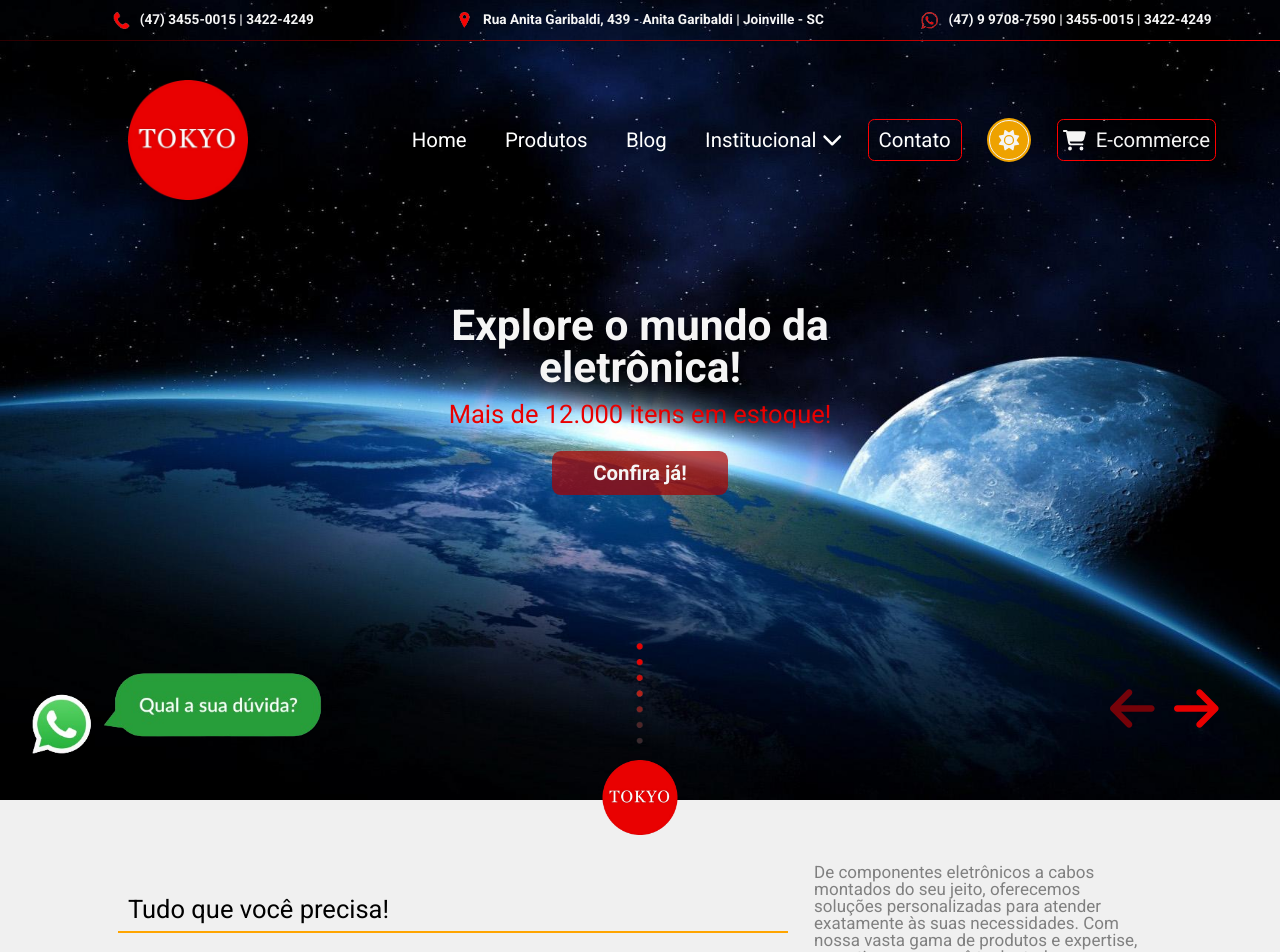
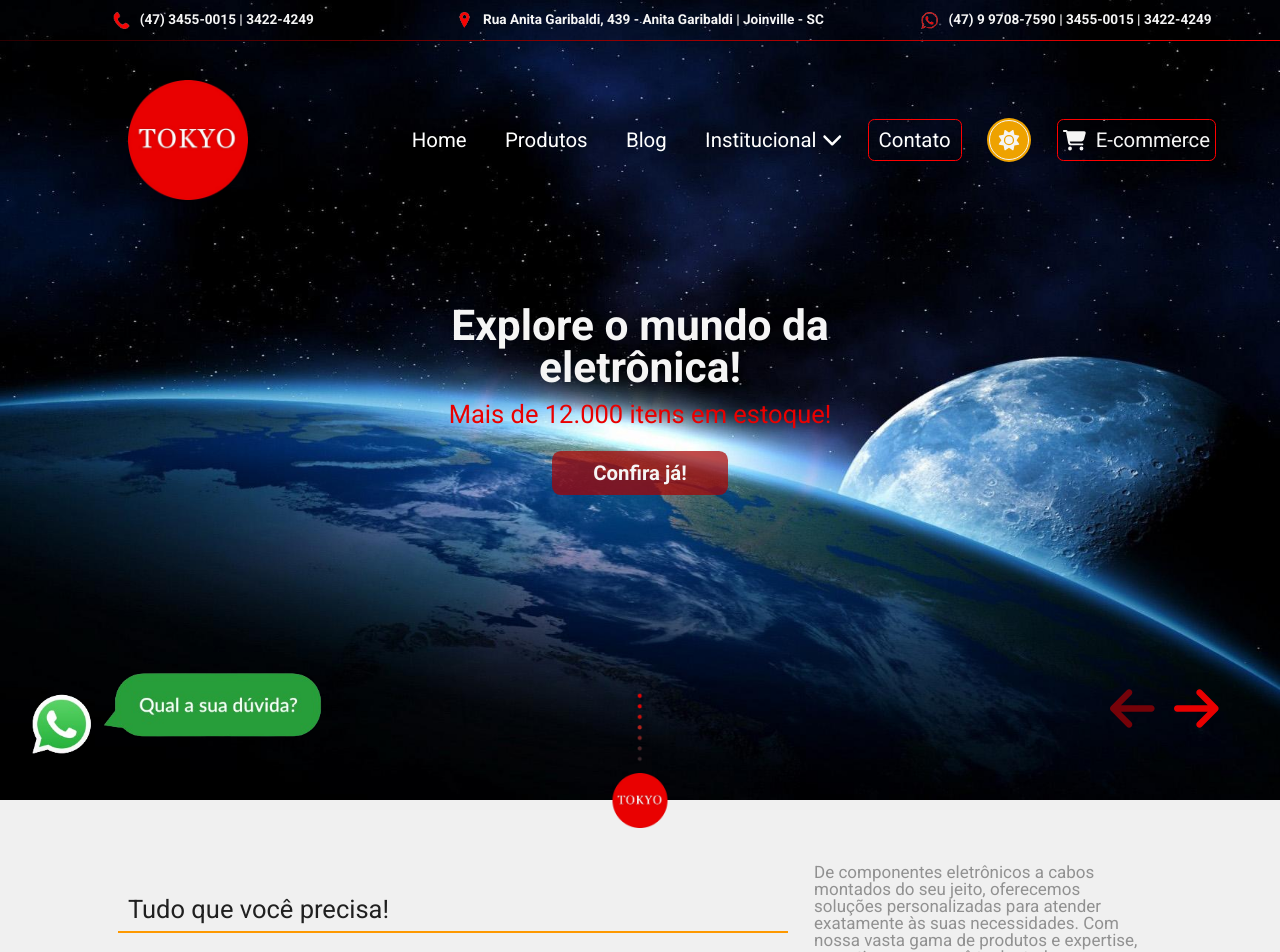
Before and after one commit to WesleySardi/projeto-TokyoComponentesLTDA, a React (Create React App) app: page /home in a window 1280 px wide. Shown: the top 952 px of the page. Built offline with nearby package versions, Linux system fonts and the light colour scheme.

Commit message:
Melhorias na estilização de componentes e inserção de novas variáveis no arquivo Theme.

```diff
--- a/src/components/banners/FormBanner.jsx
+++ b/src/components/banners/FormBanner.jsx
@@ -296,7 +296,7 @@ padding: 0px 10px;
 `;
 
 const SendButton = styled.button`
-background-color: green;
+background-color: ${props => props.theme.colors.lightGreen};
 color: ${props => props.theme.colors.white};
 padding: 15px;
 border: none;
@@ -305,6 +305,11 @@ cursor: pointer;
 margin: 0 auto;
 margin-top: 15px;
 width: 30%;
+transition: transform 0.1s ease-in-out;
+
+&:hover {
+    transform: scale(1.05);
+}
 
 @media ${props => props.theme.breakpoints.tablet} {
   font-size: 1.2rem;
@@ -551,12 +556,20 @@ function FormBanner() {
                       setPopupType("success");
                       setPopupTitle("Sucesso");
                       setPopupText("Dados enviados com sucesso!");
+
+                      setText("");
+                      setEmail("");
+                      setPhone("");
                     }, 2000);
                   } else {
                     setPopupType("success");
                     setPopupTitle("Sucesso");
                     setPopupText("Dados enviados com sucesso!");
                     setIsPopupActive(true);
+
+                    setText("");
+                    setEmail("");
+                    setPhone("");
                   }
                 } else {
                   setPopupType("alert");
--- a/src/components/cards/Cards.jsx
+++ b/src/components/cards/Cards.jsx
@@ -40,7 +40,7 @@ const FirstPart = styled.div`
 const Line = styled.div`
   width: 85%;
   height: 2px;
-  background-color: orange;
+  background-color: ${props => props.theme.colors.orange};
   margin-left: 15%;
 
   @media ${props => props.theme.breakpoints.mobile} {
@@ -96,7 +96,7 @@ const SecondPart = styled.div`
 
 const UpperText = styled.p`
     font-size: 1.15rem;
-    color: ${props => props.isDarkMode ? props => props.theme.colors.white : 'grey'};
+    color: ${props => props.isDarkMode ? props => props.theme.colors.white : props => props.theme.colors.grey};
 
     @media ${props => props.theme.breakpoints.hugeDesktop} {
         font-size: 1.1rem;
@@ -134,6 +134,7 @@ const Card = styled.div`
     flex-direction: column;
     position: relative;
     cursor: pointer;
+    background-color: ${props => props.isDarkMode ? props => props.theme.colors.lightBlack : props => props.theme.colors.lightWhite};
 
     @media ${props => props.theme.breakpoints.mobile} {
         width: 80%;
@@ -142,9 +143,9 @@ const Card = styled.div`
     }
 
     &:hover {
-        border-color: orange;
+        border-color: ${props => props.theme.colors.orange};
         button {
-        background-color: orange;
+        background-color: ${props => props.theme.colors.orange};
         }
   }
 `;
@@ -160,7 +161,7 @@ const CardTitle = styled.h3`
     font-weight: bold;
     font-size: 1.15rem;
     padding: 0 1vw;
-    color: ${props => props.isDarkMode ? 'orange' : props => props.theme.colors.black};
+    color: ${props => props.isDarkMode ? props => props.theme.colors.orange : props => props.theme.colors.black};
 
     @media ${props => props.theme.breakpoints.hugeDesktop} {
         font-size: 1.1rem;
@@ -192,7 +193,7 @@ const CardTitle = styled.h3`
 const CardText = styled.p`
     text-align: left;
     font-size: 1rem;
-    color: ${props => props.isDarkMode ? props => props.theme.colors.white : 'grey'};
+    color: ${props => props.isDarkMode ? props => props.theme.colors.white : props => props.theme.colors.grey};
     padding: 0 1vw;
 
     @media ${props => props.theme.breakpoints.hugeDesktop} {
@@ -221,7 +222,7 @@ const CardText = styled.p`
     }
 
     span {
-        color: orange;
+        color: ${props => props.theme.colors.orange};
     }
 `;
 
@@ -264,7 +265,7 @@ const Button = styled.button`
     width: 4vw;
     height: 4vw;
     border-radius: 50%;
-    border: 1px solid orange;
+    border: 1px solid ${props => props.theme.colors.orange};
     background-color: transparent;
 
     @media ${props => props.theme.breakpoints.hugeDesktop} {
--- a/src/components/footer/OptionsFooter.jsx
+++ b/src/components/footer/OptionsFooter.jsx
@@ -118,10 +118,18 @@ const Text = styled(Link)`
   font-size: 1rem;
   text-align: left;
   margin: 2% 0 2% 0;
-  color: grey;
+  color: ${props => props.theme.colors.grey};
+  transition: transform 0.1s ease-in-out;
+  width: 200px;
+
+  &:hover {
+      transform: scale(1.015);
+      color: ${props => props.theme.colors.orange};
+  }
 
   @media ${props => props.theme.breakpoints.hugeDesktop} {
     font-size: 1.1rem;
+    width: 220px;
   }
 
   @media ${props => props.theme.breakpoints.largeDesktop} {
@@ -134,11 +142,13 @@ const Text = styled(Link)`
 
   @media ${props => props.theme.breakpoints.tablet} {
     font-size: 0.9rem;
+    width: 180px;
   }
 
   @media ${props => props.theme.breakpoints.mobile} {
     font-size: 1rem;
     text-align: center;
+    width: 220px;
   }
 `;
 
@@ -174,7 +184,7 @@ const TextPartOne = styled.p`
   font-size: 1rem;
   text-align: left;
   margin: 1% 0% 1% 0%;
-  color: grey;
+  color: ${props => props.theme.colors.grey};
 
   @media ${props => props.theme.breakpoints.hugeDesktop} {
     font-size: 1.1rem;
@@ -221,6 +231,11 @@ const StyledLink = styled(Link)`
   width: auto;
   height: auto;
   margin-right: 2vw;
+  transition: transform 0.1s ease-in-out;
+
+  &:hover {
+      transform: scale(1.1);
+  }
 `;
 
 
@@ -296,6 +311,11 @@ const Button = styled.button`
   padding: 4% 1% 4% 1%;
   border-radius: 0.5vw;
   cursor: pointer;
+  transition: transform 0.1s ease-in-out;
+
+  &:hover {
+    transform: scale(1.05);
+  }
 
   @media ${props => props.theme.breakpoints.hugeDesktop} {
     font-size: 1.1rem;
--- a/src/components/popup/ErrorPopup.jsx
+++ b/src/components/popup/ErrorPopup.jsx
@@ -49,7 +49,7 @@ const Text = styled.p`
 `;
 
 const CloseButton = styled.button`
-  background: ${props => props.popupType === "alert" ? "orange" : "#007bff"};
+  background: ${props => props.popupType === "alert" ? props => props.theme.colors.orange : "#007bff"};
   color: ${props => props.theme.colors.white};
   border: none;
   padding: 10px 20px;
@@ -60,7 +60,7 @@ const CloseButton = styled.button`
   display: block;
 
   &:hover {
-    background: ${props => props.popupType === "alert" ? "grey" : "#0056b3"};
+    background: ${props => props.popupType === "alert" ? props => props.theme.colors.grey : "#0056b3"};
   }
 `;
 
--- a/src/components/sidebar/Sidebar.jsx
+++ b/src/components/sidebar/Sidebar.jsx
@@ -42,7 +42,7 @@ const Button = styled.button`
     text-align: left;
     padding-left: 3%;
     background-color: ${props => props.theme.colors.black};
-    color: #fff;
+    color: ${props => props.theme.colors.white};
     border-left: 2px solid red;
     border-bottom: 2px solid #161616;
     cursor: pointer;
@@ -57,7 +57,7 @@ const Button = styled.button`
     }
 
     &:hover {
-      background-color: orange;
+      background-color: ${props => props.theme.colors.orange};
       color: ${props => props.theme.colors.black};
     }
   `;
--- a/src/globalstyles/GlobalStyles.js
+++ b/src/globalstyles/GlobalStyles.js
@@ -5,9 +5,9 @@ const GlobalStyles = createGlobalStyle`
     font-family: 'Roboto', sans-serif;
     margin: 0;
     padding: 0;
-    background-color: ${props => (props.isDarkMode ? '#161616' : '#f0f0f0')};
-    color: ${props => props.isDarkMode ? 'white' : 'black'};
-    font-size: 17px;
+    background-color: ${props => (props.isDarkMode ? props.theme.colors.bgDarkMode : props.theme.colors.bgLightMode)};
+    color: ${props => props.isDarkMode ? props.theme.colors.white : props.theme.colors.black};
+    font-size: ${props => props.theme.fonts.sizes.primary};
     overflow-x: hidden;
   }
 
@@ -15,6 +15,45 @@ const GlobalStyles = createGlobalStyle`
     width: 100%;
     height: 100%;
   }
+
+  /* Scrollbar styles for Webkit browsers (Chrome, Safari) */
+  ::-webkit-scrollbar {
+    width: 8px;
+  }
+
+  ::-webkit-scrollbar-thumb {
+    background-color: ${props => props.theme.colors.thumbBgColor};
+    border-radius: 10px;
+  }
+
+  ::-webkit-scrollbar-track {
+    background-color: ${props => props.theme.colors.trackBgColor};
+  }
+
+  /* Scrollbar styles for Firefox */
+  * {
+    scrollbar-width: thin;
+    scrollbar-color: ${props => props.theme.colors.scrollbarColor};
+  }
+
+  /* Scrollbar styles for Internet Explorer and Edge */
+  body, html {
+    -ms-overflow-style: scrollbar;
+  }
+
+  /* Custom scrollbar styles for IE and Edge */
+  body::-webkit-scrollbar {
+    width: 8px;
+  }
+
+  body::-webkit-scrollbar-thumb {
+    background-color: ${props => props.theme.colors.scrollbarThumb};
+    border-radius: 10px;
+  }
+
+  body::-webkit-scrollbar-track {
+    background-color: ${props => props.theme.colors.scrollbarTrack};
+  }
 `;
 
 export default GlobalStyles;
--- a/src/globalstyles/theme.js
+++ b/src/globalstyles/theme.js
@@ -2,15 +2,36 @@ const theme = {
   colors: {
     red: '#E90000',
     white: '#F5F5F5',
+    lightWhite: '#F7F7F7',
     green: '#6c7d47',
+    lightGreen: '#307615',
     black: '#202020',
+    lightBlack: '#1D1B1B',
+    grey: '#919191',
     blue: '#005F73',
     yellow: '#e1ad01',
+    orange: '#FE9900',
     darkMode: '#2A2A2A',
-    lightMode: '#E9E7E7'
+    bgDarkMode: '#161616',
+    lightMode: '#E9E7E7',
+    bgLightMode: '#f0f0f0',
+
+    /* ScrollBar */
+
+    // Chrome and Safari
+    thumbBgColor: '#8b0000',
+    trackBgColor: '#f0f0f0',
+
+    // Firefox
+    scrollbarColor: '#8b0000 #f0f0f0',
+
+    // IE and Edge
+    scrollbarThumb: '#8b0000',
+    scrollbarTrack: '#f0f0f0'
   },
   fonts: {
     sizes: {
+      primary: '17px',
       small: '12px',
       medium: '16px',
       large: '24px',
--- a/src/pages/Home.jsx
+++ b/src/pages/Home.jsx
@@ -24,18 +24,18 @@ const CenterBottomImage = styled.img`
   z-index: 1;
 
   @media ${props => props.theme.breakpoints.hugeDesktop} {
-    bottom: -35px;
-    width: 75px;
+    bottom: -28px;
+    width: 55px;
   }
 
   @media ${props => props.theme.breakpoints.largeDesktop} {
-    bottom: -35px;
-    width: 75px;
+    bottom: -28px;
+    width: 55px;
   }
 
   @media ${props => props.theme.breakpoints.smallDesktop} {
-    bottom: -30px;
-    width: 65px;
+    bottom: -28px;
+    width: 55px;
   }
 
   @media ${props => props.theme.breakpoints.tablet} {
@@ -58,28 +58,28 @@ const CenterBottomImage2 = styled.img`
   z-index: 1;
 
   @media ${props => props.theme.breakpoints.hugeDesktop} {
-    bottom: 50px;
-    width: 15px;
+    bottom: 35px;
+    width: 10px;
   }
 
   @media ${props => props.theme.breakpoints.largeDesktop} {
-    bottom: 50px;
-    width: 15px;
+    bottom: 35px;
+    width: 10px;
   }
 
   @media ${props => props.theme.breakpoints.smallDesktop} {
-    bottom: 50px;
-    width: 15px;
+    bottom: 35px;
+    width: 10px;
   }
 
   @media ${props => props.theme.breakpoints.tablet} {
-    bottom: 40px;
-    width: 15px;
+    bottom: 35px;
+    width: 10px;
   }
 
   @media ${props => props.theme.breakpoints.mobile} {
-    bottom: 40px;
-    width: 15px;
+    bottom: 35px;
+    width: 10px;
   }
 `;
 
```
Also changed, not shown: src/components/header/Header.jsx (+16 -11 lines).
